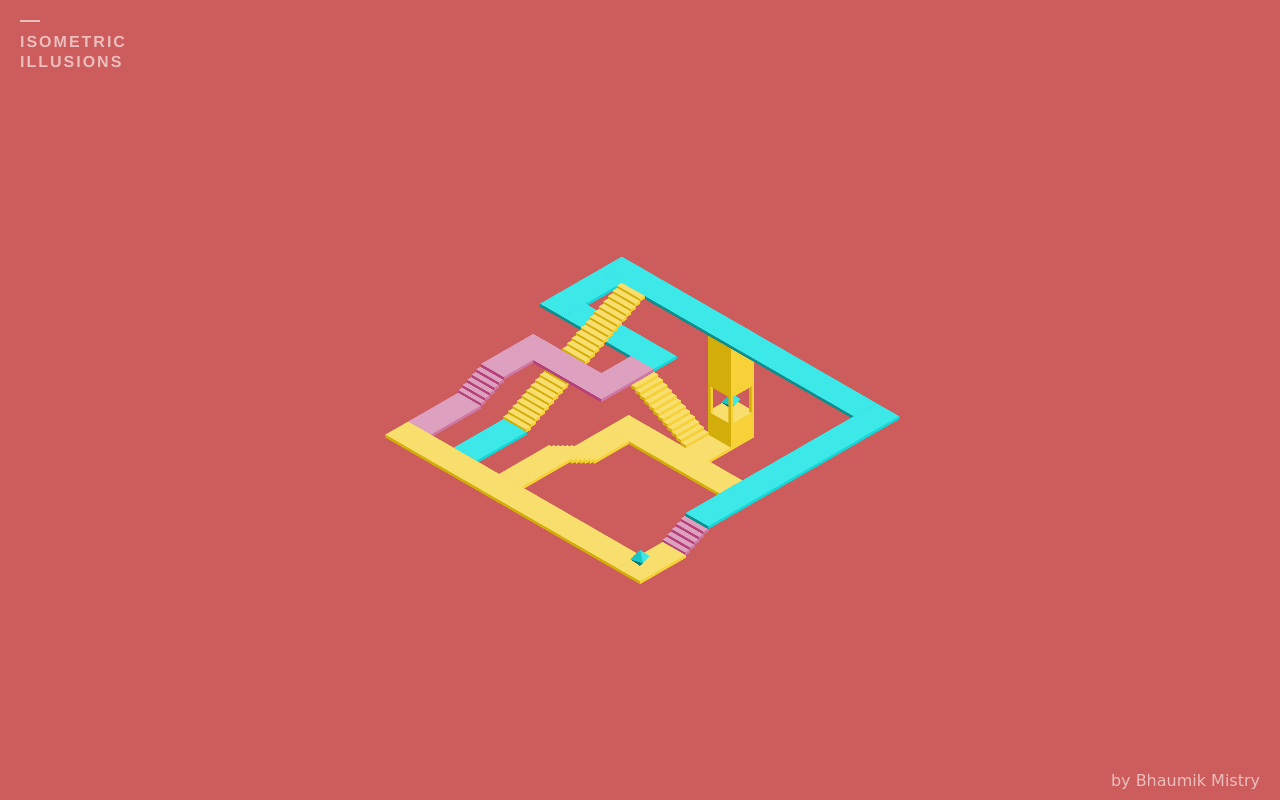
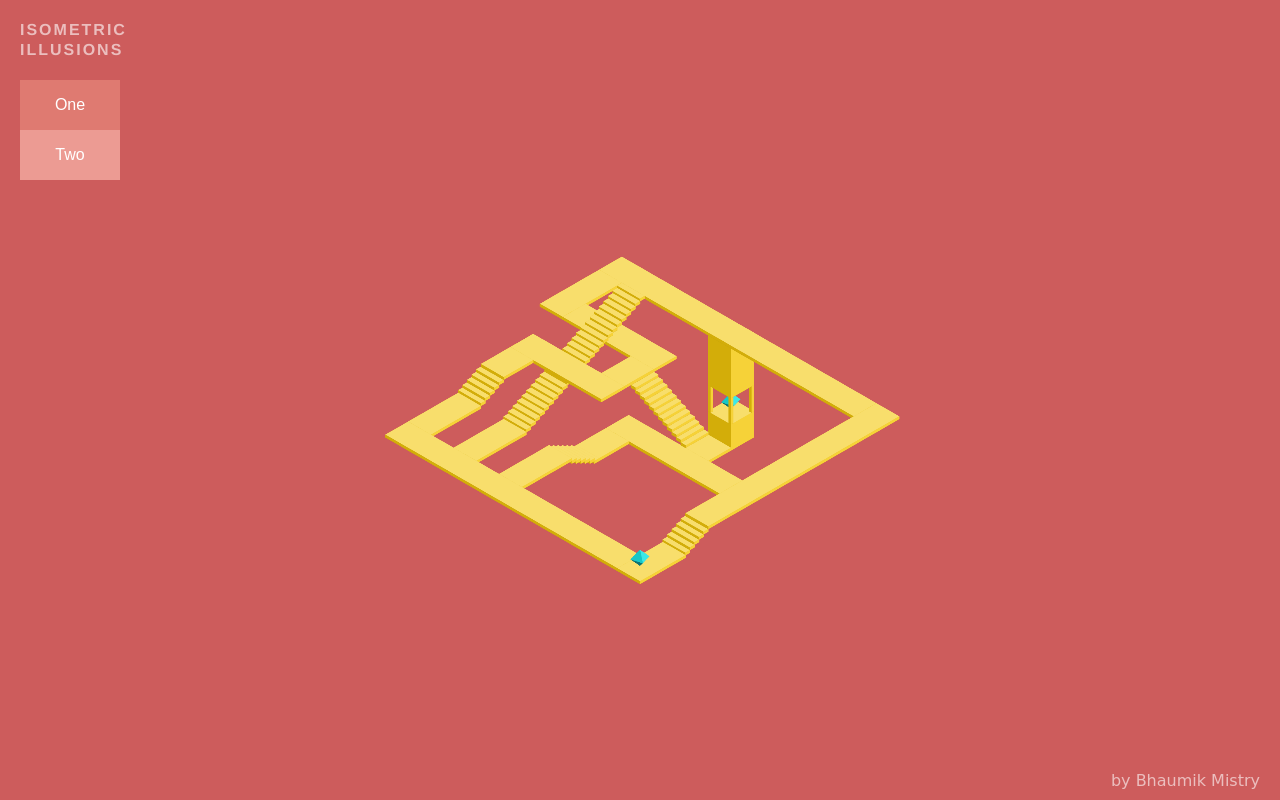
Before and after one commit to bhaumikmistry/isometric.illusions, a plain HTML site: page docs/index.html in a window 1280 px wide. Drawn offline with Linux system fonts and the light colour scheme; animation ran at ten frames a second.

Commit message:
Add template to add new illusions

```diff
--- a/docs/css/style.scss
+++ b/docs/css/style.scss
@@ -34,9 +34,8 @@ body{
     text-transform:uppercase;
     letter-spacing:2px;
     div {
-      background:#ffffff99;
-      width:20px;
-      height:2px;
+      width:100px;
+      height:50px;
       margin:10px 0;
     }
   }
@@ -69,3 +68,26 @@ body{
   width: 600px;
   height: 460px;
 }
+
+.buttons {
+  width: 100px;
+}
+.button {
+  flex-wrap: wrap;
+  float: left;
+  position:relative;
+  height: 50px;
+  width: 100px;
+  border: none;
+  color: white;
+  padding: 15px 32px;
+  text-decoration: none;
+  font-size: 16px;
+  cursor: pointer;
+}
+.buttonodd{
+  background-color: #df7a71;
+}
+.buttoneven{
+  background-color: #ec9b93;
+}
--- a/docs/index.html
+++ b/docs/index.html
@@ -9,7 +9,16 @@
     </head>
     <div class="wrapper">
         <link rel="stylesheet" href="css/style.css">
-        <div class="title"><div></div>isometric<br/>illusions</div>
+        <div class="title">
+            <div>
+                isometric<br/>illusions
+            </div>
+            <div class=buttons>
+                <button onclick="onClickOne()" class="button buttonodd">One</button>
+                <br>
+                <button onclick="onClickTwo()" class="button buttoneven">Two</button>
+            </div>
+       </div>
         <div class="artboard">
             <canvas width="1600" height="1230" id="art"></canvas>
         </div>
--- a/docs/js/script.js
+++ b/docs/js/script.js
@@ -45,13 +45,25 @@ function Octahedron(origin) {
 }
 
 var angle = 0;
+var runStatus = {
+  one: true,
+  two: false
+};
+
+function resetRunStatus() {
+  angle = 0;
+  runStatus = {
+    one: false,
+    two: false
+  };
+}
+
 function loop() {
-  requestAnimationFrame(loop);
 
   ctx.clearRect(0, 0, canvas.width, canvas.height)
 
   for(var i=0;i<5;i++){
-    iso.add(step1.translate(2+i*.2,0,i*.1+.1),test); //1
+    iso.add(step1.translate(2+i*.2,0,i*.1+.1),dark); //1
   }
 
   // hollow pillar
@@ -74,8 +86,8 @@ function loop() {
   iso.add(Shape.Prism(new Point(6.1,3.1,0),1,1,.1),dark); //1
 
   iso.add(Shape.Prism(new Point(4.5,0,.6),1,6,0.1),dark); //2
-  iso.add(Shape.Prism(new Point(10.4,1,.6),1,11.2,.1),col); //2
-  iso.add(Shape.Prism(new Point(3,0,.6),8.4,1,.1),col); //1
+  iso.add(Shape.Prism(new Point(10.4,1,.6),1,11.2,.1),dark); //2
+  iso.add(Shape.Prism(new Point(3,0,.6),8.4,1,.1),dark); //1
 
   iso.add(Shape.Prism(new Point(2.6,4.6,1),1.5,1,.1),dark); //3
 
@@ -85,8 +97,8 @@ function loop() {
   iso.add(Shape.Prism(new Point(0.6,5.8,.4),2.2,1,.1),dark); //3
 
   // Patch behind the
-  iso.add(Shape.Prism(new Point(8.0,11.4,.4),2.6,1,.1),col); //6
-  iso.add(Shape.Prism(new Point(7.8,7.2,.6),1,4,.1),col); //2
+  iso.add(Shape.Prism(new Point(8.0,11.4,.4),2.6,1,.1),dark); //6
+  iso.add(Shape.Prism(new Point(7.8,7.2,.6),1,4,.1),dark); //2
   var stepBlue = Shape.Prism(new Point(2.2,-0.4,.6),1,.2,.1);
   for(var i=13;i<=25;i++){
     iso.add(stepBlue.translate(2,0+i*.2,i*.1+.1),dark); //5
@@ -100,24 +112,56 @@ function loop() {
 
   var step6 = Shape.Prism(new Point(0.8,9.8,.4),.2,1,.1);
   for(var i=0;i<5;i++){
-    iso.add(step6.translate(2+i*.2,0,i*.1+.1),test); //6
+    iso.add(step6.translate(2+i*.2,0,i*.1+.1),dark); //6
   }
 
-  iso.add(Shape.Prism(new Point(0.6,7.8,.4),2.2,1,.1),col); //5
-  iso.add(Shape.Prism(new Point(0.6,9.8,.4),2.2,1,.1),test); //6
-  iso.add(Shape.Prism(new Point(5.5,7.2,.6),1,4,.1),test); //2
+  iso.add(Shape.Prism(new Point(0.6,7.8,.4),2.2,1,.1),dark); //5
+  iso.add(Shape.Prism(new Point(0.6,9.8,.4),2.2,1,.1),dark); //6
+  iso.add(Shape.Prism(new Point(5.5,7.2,.6),1,4,.1),dark); //2
 
-  iso.add(Shape.Prism(new Point(6.7,7.4,.4),1.3,1,.1),test); //6
-  iso.add(Shape.Prism(new Point(5.5,7.2,.6),1,4,.1),test); //2
-  iso.add(Shape.Prism(new Point(4.4,10.4,.4),1.3,1,.1),test); //6
+  iso.add(Shape.Prism(new Point(6.7,7.4,.4),1.3,1,.1),dark); //6
+  iso.add(Shape.Prism(new Point(5.5,7.2,.6),1,4,.1),dark); //2
+  iso.add(Shape.Prism(new Point(4.4,10.4,.4),1.3,1,.1),dark); //6
 
   iso.add(Shape.Prism(new Point(-0.4,0.4,.4),1,10.4,.1),dark); //4
   iso.add(Shape.Prism(new Point(0,0,0),2,1,.1),dark); //1
 
-  var p=Shape.Pyramid(Point.ORIGIN);
   iso.add(Octahedron(new Point(0,0,0))
     .rotateZ(new Point(.5,.5,.5), angle)
     .scale(new Point(.5,.5,.5),.6,.6,.6),col);
   angle += 2 * Math.PI / 90;
+  if (runStatus.one) {
+    requestAnimationFrame(loop);
+  }
 }
+
+
+function loopTwo(origin) {
+  ctx.clearRect(0, 0, canvas.width, canvas.height)
+
+  for(var i=0;i<5;i++){
+    iso.add(step1.translate(2+i*.2,0,i*.1+.1),col); //1
+  }
+
+  if (runStatus.two) {
+    requestAnimationFrame(loopTwo);
+  }
+
+}
+
 requestAnimationFrame(loop);
+
+function onClickOne() {
+  console.log("onClickOne");
+  resetRunStatus();
+  runStatus.one = true;
+  requestAnimationFrame(loop);
+}
+
+function onClickTwo() {
+  console.log("onClickOne");
+  resetRunStatus();
+  runStatus.two = true;
+  requestAnimationFrame(loopTwo);
+
+}
--- a/docs/js/version.js
+++ b/docs/js/version.js
@@ -1,3 +1,3 @@
 var version = "0.1.10"
 var bump = "0"
-console.log("Time.in.word.is " + version)
+console.log("isometric.illusions " + version)
```
Also changed, not shown: docs/css/style.css, 1 other file.
